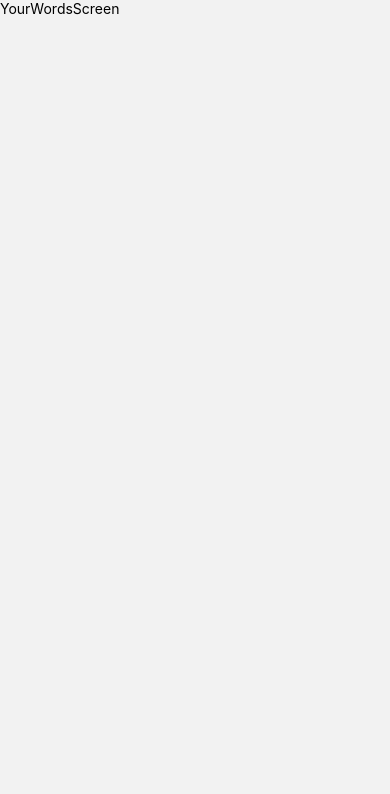
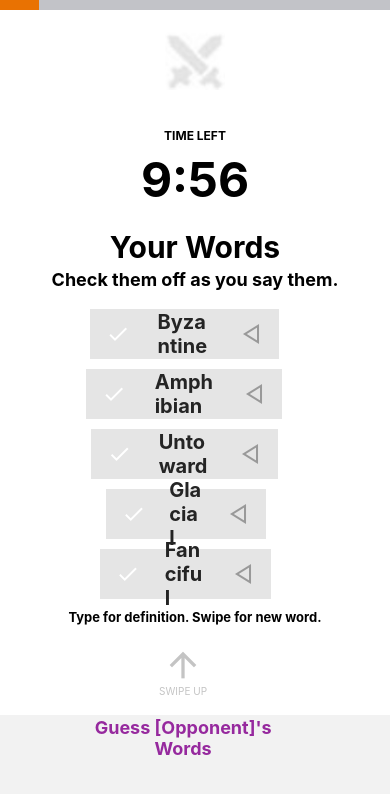
Before and after one commit to kevinstewartsmith/Bamboozled_Dragon, a React Native app: screen /YourWordsScreen in a window 390 px wide. Shown: the top 794 px of the page. Built offline with nearby package versions, Linux system fonts and the light colour scheme.

Commit message:
Create YourWordsScreen UI.

```diff
--- a/components/HomeScreen.js
+++ b/components/HomeScreen.js
@@ -53,6 +53,7 @@ const HomeScreen = ({ navigation }) => {
         flex: 1,
         justifyContent: 'center',
         alignItems: 'center',
+        backgroundColor: "#FFFFFF",
       },
       stackContainer: {
         flex: 1,
@@ -87,7 +88,7 @@ const HomeScreen = ({ navigation }) => {
       },
       buttonContainer: {
         flex: 1,
-        //backgroundColor: 'teal',
+        backgroundColor: 'white',
         // marginLeft: 40,
         // marginRight: 40,
         width: "100%",
--- /dev/null
+++ b/components/LinearProgressOrange.js
@@ -0,0 +1,21 @@
+import { StyleSheet, Text, View } from 'react-native'
+import React from 'react'
+import { LinearProgress } from '@rneui/themed';
+
+const LinearProgressOrange = (props) => {
+
+
+      return (
+        <LinearProgress
+        value={0.1}
+        variant="determinate"
+        style={{ width: "100%", height: 10  }}
+        color="#E97202"
+        trackColor="#C2C3C8"
+      />
+      );
+
+
+}
+
+export default LinearProgressOrange
--- /dev/null
+++ b/components/WordListItem.js
@@ -0,0 +1,50 @@
+import { StyleSheet, Text, View } from 'react-native'
+import React from 'react'
+import { ListItem, Icon } from '@rneui/themed';
+
+const WordListItem = (props) => {
+  return (
+    <>
+        <ListItem
+            containerStyle={{ alignItems: 'center', backgroundColor:"#E5E5E5", height:50 }}
+            title={props.word}
+            titleStyle={{ textAlign: 'center' }}
+
+        >
+            <Icon
+                name="done"
+                type="material"
+                backgroundColor="#C2C2C2"
+                borderWidth="3px"
+                borderColor="white"
+                borderRadius="20px"
+                color="white"
+                height="140%"
+                width="100%"
+                marginLeft="0%"
+                alignItems="center"
+
+            />
+            <ListItem.Content style={{ alignItems:"center", marginLeft:0 }}>
+                <ListItem.Title style={{width:"70%"}}>
+                    <Text style={{ textAlign: 'center', fontWeight:"700", fontSize:20 }}>{props.word}</Text>
+                </ListItem.Title>
+            </ListItem.Content>
+            <Icon
+                name="change-history"
+                type="material"
+                style={{ transform: [{ rotate: '-90deg' },{ scale: 1.0 },{ translateY: 0 }] }}
+                // width="180%"
+                // height="180%"
+                color="#999999"
+
+
+            />
+        </ListItem>
+    </>
+  )
+}
+
+export default WordListItem
+
+const styles = StyleSheet.create({})
--- a/components/WordSlider.js
+++ b/components/WordSlider.js
@@ -1,6 +1,7 @@
 import React from 'react'
 //import { Slider, Icon } from "react-native-elements";
 import { Slider, } from '@rneui/themed';
+
 
 const WordSlider = () => {
 
--- a/components/YourWordsScreen.js
+++ b/components/YourWordsScreen.js
@@ -1,14 +1,241 @@
-import { StyleSheet, Text, View } from 'react-native'
+import { StyleSheet, Text, View, StatusBar, Image } from 'react-native'
 import React from 'react'
+import LinearProgressOrange from './LinearProgressOrange'
+import { SafeAreaView } from 'react-native'
+import WordListItem from './WordListItem'
+import { Icon } from '@rneui/themed';
 
-const YourWordsScreen = ({navigate}) => {
+
+const words = [ "Byzantine", "Amphibian", "Untoward", "Glacial", "Fanciful"]
+
+const WordListItemBlock = (word) => {
+    return (
+        <View style={styles.row}>
+            <View style={styles.item6}>
+                <WordListItem word={word} />
+            </View>
+        </View>
+    )
+}
+
+const YourWordsScreen = ({ navigate }) => {
+
   return (
-    <View>
-      <Text>YourWordsScreen</Text>
-    </View>
+    <SafeAreaView style={{}}>
+        <StatusBar style="auto" />
+        <LinearProgressOrange />
+        <View style={styles.container2}>
+            <View style={styles.row}>
+                <View style={styles.item}>
+                    <Image source={require('../assets/sword.jpeg')} style={{width: 60, height: 100, }} resizeMode='contain' />
+                </View>
+
+            </View>
+            <View style={styles.row}>
+                <View style={styles.item2}>
+                    <Text style={{ fontSize: 12, fontWeight:"bold" }}>TIME LEFT</Text>
+                </View>
+
+            </View>
+            <View style={styles.row}>
+                <View style={styles.item3}>
+                    <Text style={{ fontSize: 48, fontWeight:"bold" }}>9:56</Text>
+                </View>
+            </View>
+            <View style={styles.row}>
+                <View style={styles.item4}>
+                    <Text style={{ fontSize: 30, fontWeight:"bold" }}>Your Words</Text>
+                </View>
+            </View>
+            <View style={styles.row}>
+                <View style={styles.item5}>
+                    <Text style={{ fontSize: 18, fontWeight:"bold" }}>Check them off as you say them.</Text>
+                </View>
+            </View>
+            <>
+
+            { words.map((word, idx) => WordListItemBlock(word)) }
+
+
+            </>
+            <View style={styles.row}>
+                <View style={styles.item7}>
+                    <Text style={{ fontSize: 13, fontWeight:"bold" }}>Type for definition. Swipe for new word.</Text>
+                </View>
+            </View>
+            <View style={styles.row}>
+                <View style={styles.item8}>
+                  <Icon
+                    name="arrow-upward"
+                    type="material"
+                    //backgroundColor="#C2C2C2"
+                    height="80%"
+                    color="#C4C4C4"
+                    size={40}
+
+
+                    alignItems="center"
+
+                />
+                <Text
+                  style={{
+                    fontSize: 10,
+                    textAlign:"center",
+                    color:"#C4C4C4"
+
+                }}>
+                  SWIPE UP
+                </Text>
+                <Text
+                  style={{
+                    fontSize: 18,
+                    fontWeight:"bold",
+                    textAlign:"center",
+                    marginTop:20,
+                    color:"#96299E"
+                }}>
+                  Guess [Opponent]'s Words
+                </Text>
+              </View>
+            </View>
+        </View>
+
+
+    </SafeAreaView>
+
   )
 }
 
 export default YourWordsScreen
 
-const styles = StyleSheet.create({})
+const styles = StyleSheet.create({
+    container: {
+      //flex: 1,
+      //justifyContent: 'center',
+      alignItems: 'center',
+      backgroundColor:"blue",
+      height: "100%",
+      width: "100%",
+    },
+    container2: {
+        backgroundColor: "white",
+        height:"100%",
+        width: "100%",
+        alignItems: 'center',
+    },
+    stackContainer: {
+      flex: 1,
+      //justifyContent: 'center',
+      alignItems: 'center',
+      //backgroundColor:"orange",
+      marginBottom: 90,
+      width: "85%",
+      marginTop: 130,
+      backgroundColor:"transparent",
+
+
+    },
+    row: {
+      flexDirection: 'row',
+    },
+    item: {
+      //flex: 1,
+      //backgroundColor: 'red',
+    //   marginTop: 10,
+      justifyContent: 'center',
+      alignItems: 'center',
+      width: "100%",
+
+
+    },
+    item2: {
+        flex: 1,
+        //backgroundColor: 'red',
+        marginTop: 10,
+        justifyContent: 'center',
+        alignItems: 'center',
+        height: 30,
+        backgroundColor:"transparent",
+        // marginLeft: 50,
+        // marginRight: 50,
+      },
+      item4: {
+        flex: 1,
+        //backgroundColor: 'red',
+        marginTop: 20,
+        //justifyContent: 'center',
+        alignItems: 'center',
+        height: 30,
+        backgroundColor:"transparent",
+
+      },
+      item5: {
+        //flex: 1,
+        backgroundColor: "transparent",
+        marginTop: 10,
+        marginBottom: 20,
+        justifyContent: 'center',
+        alignItems: 'center',
+        height: 20,
+        backgroundColor:"transparent",
+
+
+      },
+      item6: {
+        width: "90%",
+        height: 50,
+        backgroundColor:"orange",
+        marginTop: 0,
+        marginBottom: 10,
+      },
+      item8: {
+        width: "90%",
+        height: 60,
+        backgroundColor:"transparent",
+        marginTop: 20,
+        marginBottom: 0,
+      },
+    blankSpace: {
+      flex: 1,
+      //backgroundColor: 'purple',
+      // margin: 0,
+      // justifyContent: 'center',
+      // alignItems: 'center',
+      height: 310,
+      width: "100%",
+    },
+    buttonContainer: {
+      flex: 1,
+      //backgroundColor: 'teal',
+      // marginLeft: 40,
+      // marginRight: 40,
+      width: "100%",
+      height: "100%",
+      marginTop: 0,
+      //justifyContent: 'center',
+      alignItems: 'center',
+
+    },
+    buttonBox: {
+      //flex: 1,
+      backgroundColor: '#9A2AA5',
+      height: 45,
+      width: 180,
+      justifyContent: 'center',
+      alignItems: 'center',
+      marginTop: 40,
+
+    },
+    button: {
+      // flex: 1,
+      //backgroundColor: 'yellow',
+      // marginLeft: 40,
+      // marginRight: 40,
+      // height: 45,
+      // width: 53,
+      // marginTop: 30,
+      // justifyContent: 'center',
+      // alignItems: 'center',
+      //width: "70%",
+    },
+  });
```
Also changed, not shown: assets/sword.jpeg (added).
